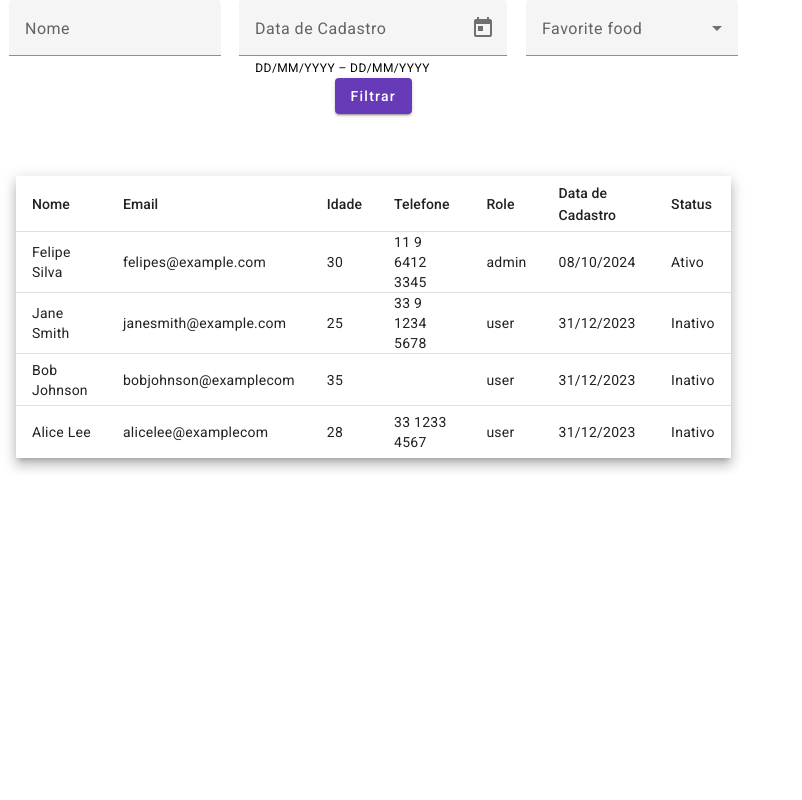
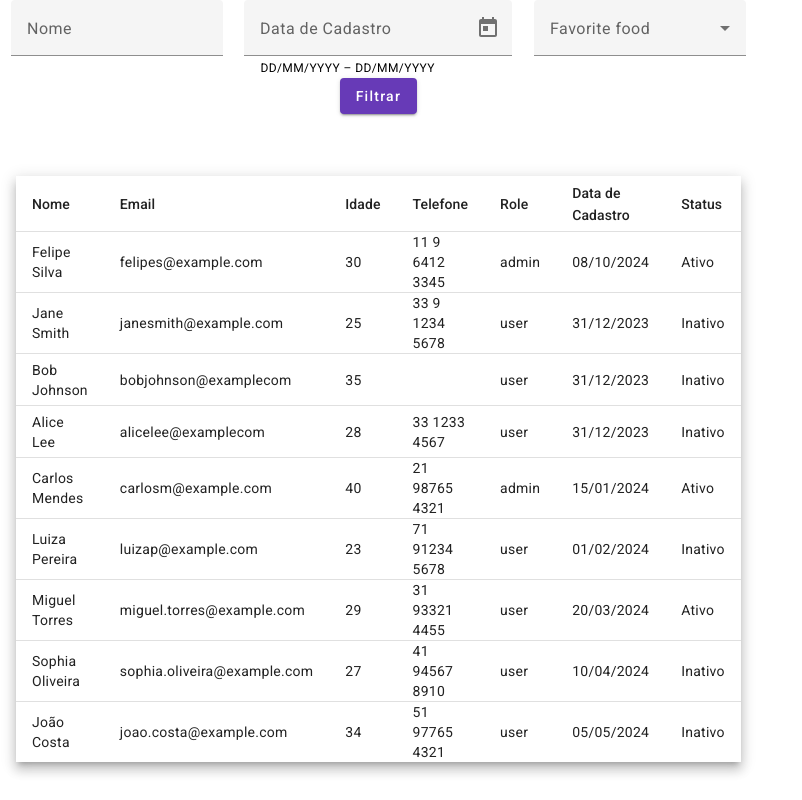
Before and after one commit to iamfelipeS/users-filter-project, an Angular app: page / in a window 1280 px wide. Shown: the whole page, without its empty margins (0-802 px from the left). Built offline with nearby package versions, Linux system fonts and the light colour scheme.

Commit message:
add: userlist-service and integration

```diff
--- a/src/app/app.module.ts
+++ b/src/app/app.module.ts
@@ -4,6 +4,7 @@ import { BrowserAnimationsModule } from '@angular/platform-browser/animations';
 
 import { AppComponent } from './app.component';
 import { ComponentsModule } from './components/components.module';
+import { HttpClientModule } from '@angular/common/http';
 
 @NgModule({
   declarations: [
@@ -13,6 +14,7 @@ import { ComponentsModule } from './components/components.module';
     BrowserModule,
     ComponentsModule,
     BrowserAnimationsModule,
+    HttpClientModule
   ],
   providers: [],
   bootstrap: [AppComponent]
--- a/src/app/components/users-list/users-list.component.ts
+++ b/src/app/components/users-list/users-list.component.ts
@@ -1,21 +1,32 @@
-import { Component, EventEmitter, Output } from '@angular/core';
-import { UserList } from 'src/app/data/users-list';
+import { Component, EventEmitter, inject, OnInit, Output } from '@angular/core';
 import { IUser } from 'src/app/interfaces/user.interface';
+import { UsersListService } from 'src/app/services/users-list.service';
 
 @Component({
   selector: 'app-users-list',
   templateUrl: './users-list.component.html',
   styleUrls: ['./users-list.component.scss']
 })
-export class UsersListComponent {
-  usersList: IUser[] = UserList;
+export class UsersListComponent implements OnInit {
+  usersList: IUser[] = [];
 
   displayedColumns: string[] = ['name', 'email', 'age', 'phone', 'role', 'createdAt', 'status'];
 
   @Output('userSelected') userSelectedEmitt = new EventEmitter<IUser>();
+
+  private userListService = inject(UsersListService);
+
+  ngOnInit() {
+    this.userListService.getUsersList().subscribe({
+      next: (data) => {
+        this.usersList = data;
+      },
+      error: (error) => {
+        console.log(error);
+      }
+    });
+  }
   onUserSelected(user: IUser) {
-    console.log('User selected:', user);
-
     this.userSelectedEmitt.emit(user);
   }
 }
--- a/src/app/data/users-list.ts
+++ /dev/null
@@ -1,92 +0,0 @@
-import { IUser } from "../interfaces/user.interface";
-
-export const UserList: IUser[] = [
-    {
-        name: "Felipe Silva",
-        email: "felipes@example.com",
-        password: "password123",
-        age: 30,
-        address: {
-            "street": "Rua das Flores",
-            "number": undefined,
-            "city": "São Paulo",
-            "state": "SP",
-            "country": "BRA"
-        },
-        phone: "11 9 6412 3345",
-        active: true,
-        role: "admin",
-        createdAt: "2024-10-08T23:59:59Z",
-        status: {
-            online: true,
-            verified: true,
-            lastAccess: "2024-10-12T10:59:59Z"
-        }
-    },
-    {
-        name: "Jane Smith",
-        email: "janesmith@example.com",
-        password: "password456",
-        age: 25,
-        address: {
-            "street": "456 Elm St",
-            "number": 789,
-            "city": "Anothertown",
-            "state": "NY",
-            "country": "USA"
-        },
-        phone: "33 9 1234 5678",
-        active: true,
-        role: "user",
-        createdAt: "2023-12-31T23:59:59Z",
-        status: {
-            online: false,
-            verified: true,
-            lastAccess: "2023-12-31T23:59:59Z"
-        }
-    },
-    {
-        name: "Bob Johnson",
-        email: "bobjohnson@examplecom",
-        password: "password789",
-        age: 35,
-        address: {
-            "street": "789 Oak St",
-            "number": 1011,
-            "city": "",
-            "state": "TX",
-            "country": "USA"
-        },
-        phone: "  ",
-        active: false,
-        role: "user",
-        createdAt: "2023-12-31T23:59:59Z",
-        status: {
-            online: false,
-            verified: false,
-            lastAccess: "2023-12-31T23:59:59Z"
-        }
-    },
-    {
-        name: "Alice Lee",
-        email: "alicelee@examplecom",
-        password: "password123",
-        age: 28,
-        address: {
-            "street": "789 Elm St",
-            "number": 2345,
-            "city": "Somewhere",
-            "state": "TX",
-            "country": "USA"
-        },
-        phone: "33 1233 4567",
-        active: true,
-        role: "user",
-        createdAt: "2023-12-31T23:59:59Z",
-        status: {
-            online: false,
-            verified: true,
-            lastAccess: "2023-10-31T23:59:59Z"
-        }
-    }
-]
--- /dev/null
+++ b/src/app/services/users-list.service.ts
@@ -0,0 +1,17 @@
+import { inject, Injectable } from '@angular/core';
+import { IUser } from '../interfaces/user.interface';
+import { Observable } from 'rxjs';
+import { HttpClient } from '@angular/common/http';
+@Injectable({
+  providedIn: 'root'
+})
+export class UsersListService {
+
+  private http = inject(HttpClient);
+  // private readonly API = 'https://jsonplaceholder.typicode.com/users';
+  private readonly API = '/assets/users-list.json';
+
+  getUsersList(): Observable<IUser[]> {
+    return this.http.get<IUser[]>(this.API);
+  }
+}
--- /dev/null
+++ b/src/assets/users-list.json
@@ -0,0 +1,200 @@
+[
+    {
+        "name": "Felipe Silva",
+        "email": "felipes@example.com",
+        "password": "password123",
+        "age": 30,
+        "address": {
+            "street": "Rua das Flores",
+            "number": null,
+            "city": "São Paulo",
+            "state": "SP",
+            "country": "BRA"
+        },
+        "phone": "11 9 6412 3345",
+        "active": true,
+        "role": "admin",
+        "createdAt": "2024-10-08T23:59:59Z",
+        "status": {
+            "online": true,
+            "verified": true,
+            "lastAccess": "2024-10-12T10:59:59Z"
+        }
+    },
+    {
+        "name": "Jane Smith",
+        "email": "janesmith@example.com",
+        "password": "password456",
+        "age": 25,
+        "address": {
+            "street": "456 Elm St",
+            "number": 789,
+            "city": "Anothertown",
+            "state": "NY",
+            "country": "USA"
+        },
+        "phone": "33 9 1234 5678",
+        "active": true,
+        "role": "user",
+        "createdAt": "2023-12-31T23:59:59Z",
+        "status": {
+            "online": false,
+            "verified": true,
+            "lastAccess": "2023-12-31T23:59:59Z"
+        }
+    },
+    {
+        "name": "Bob Johnson",
+        "email": "bobjohnson@examplecom",
+        "password": "password789",
+        "age": 35,
+        "address": {
+            "street": "789 Oak St",
+            "number": 1011,
+            "city": "",
+            "state": "TX",
+            "country": "USA"
+        },
+        "phone": "",
+        "active": false,
+        "role": "user",
+        "createdAt": "2023-12-31T23:59:59Z",
+        "status": {
+            "online": false,
+            "verified": false,
+            "lastAccess": "2023-12-31T23:59:59Z"
+        }
+    },
+    {
+        "name": "Alice Lee",
+        "email": "alicelee@examplecom",
+        "password": "password123",
+        "age": 28,
+        "address": {
+            "street": "789 Elm St",
+            "number": 2345,
+            "city": "Somewhere",
+            "state": "TX",
+            "country": "USA"
+        },
+        "phone": "33 1233 4567",
+        "active": true,
+        "role": "user",
+        "createdAt": "2023-12-31T23:59:59Z",
+        "status": {
+            "online": false,
+            "verified": true,
+            "lastAccess": "2023-10-31T23:59:59Z"
+        }
+    },
+    {
+        "name": "Carlos Mendes",
+        "email": "carlosm@example.com",
+        "password": "securepass123",
+        "age": 40,
+        "address": {
+            "street": "Avenida Brasil",
+            "number": 500,
+            "city": "Rio de Janeiro",
+            "state": "RJ",
+            "country": "BRA"
+        },
+        "phone": "21 98765 4321",
+        "active": true,
+        "role": "admin",
+        "createdAt": "2024-01-15T10:30:00Z",
+        "status": {
+            "online": true,
+            "verified": true,
+            "lastAccess": "2024-01-20T15:45:00Z"
+        }
+    },
+    {
+        "name": "Luiza Pereira",
+        "email": "luizap@example.com",
+        "password": "mypassword321",
+        "age": 23,
+        "address": {
+            "street": "Rua da Paz",
+            "number": 120,
+            "city": "Salvador",
+            "state": "BA",
+            "country": "BRA"
+        },
+        "phone": "71 91234 5678",
+        "active": true,
+        "role": "user",
+        "createdAt": "2024-02-01T12:00:00Z",
+        "status": {
+            "online": false,
+            "verified": true,
+            "lastAccess": "2024-02-15T09:00:00Z"
+        }
+    },
+    {
+        "name": "Miguel Torres",
+        "email": "miguel.torres@example.com",
+        "password": "pass1234",
+        "age": 29,
+        "address": {
+            "street": "Rua dos Sonhos",
+            "number": 77,
+            "city": "Belo Horizonte",
+            "state": "MG",
+            "country": "BRA"
+        },
+        "phone": "31 93321 4455",
+        "active": true,
+        "role": "user",
+        "createdAt": "2024-03-20T08:45:00Z",
+        "status": {
+            "online": true,
+            "verified": true,
+            "lastAccess": "2024-03-21T18:30:00Z"
+        }
+    },
+    {
+        "name": "Sophia Oliveira",
+        "email": "sophia.oliveira@example.com",
+        "password": "sophia123",
+        "age": 27,
+        "address": {
+            "street": "Rua do Sol",
+            "number": 200,
+            "city": "Curitiba",
+            "state": "PR",
+            "country": "BRA"
+        },
+        "phone": "41 94567 8910",
+        "active": false,
+        "role": "user",
+        "createdAt": "2024-04-10T14:00:00Z",
+        "status": {
+            "online": false,
+            "verified": true,
+            "lastAccess": "2024-04-12T10:00:00Z"
+        }
+    },
+    {
+        "name": "João Costa",
+        "email": "joao.costa@example.com",
+        "password": "joaopass456",
+        "age": 34,
+        "address": {
+            "street": "Rua Verde",
+            "number": 654,
+            "city": "Porto Alegre",
+            "state": "RS",
+            "country": "BRA"
+        },
+        "phone": "51 97765 4321",
+        "active": true,
+        "role": "user",
+        "createdAt": "2024-05-05T09:30:00Z",
+        "status": {
+            "online": false,
+            "verified": false,
+            "lastAccess": "2024-05-10T20:00:00Z"
+        }
+    }
+]
```
